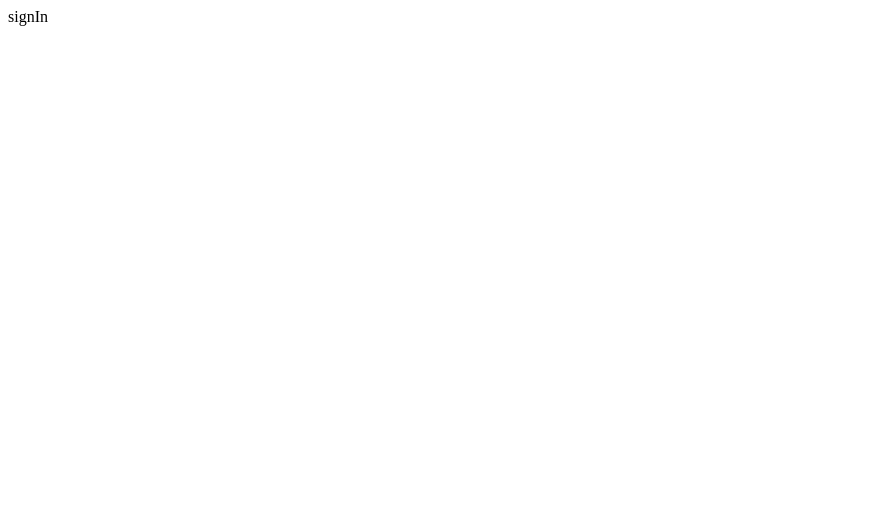
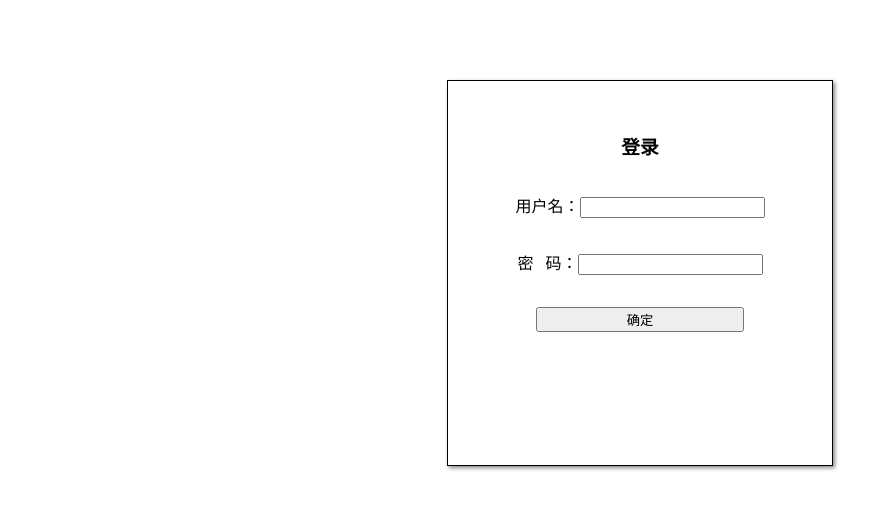
Before and after one commit to Earlysnail/react-next-redux-blog, a Next.js app: page /signIn in a window 1280 px wide. Shown: the top 510 px of the page, without its empty margins (0-893 px from the left). Built offline with nearby package versions, Linux system fonts and the light colour scheme.

Commit message:
登录界面

```diff
--- a/modules/signIn/index.js
+++ b/modules/signIn/index.js
@@ -4,16 +4,62 @@ class SignIn extends Component {
     constructor(props){
         super(props)
         this.state = {
+           username: '',
+           password: ''
+        }
+    }
+    componentDidMount(){
 
-        }
+    }
+    doSignIn = (username, password) => {
+        alert("登录中。。。。")
     }
     render() {
         return (
-            <div>
-                signIn
+            <div className='signIn'>
+                <div className='container'>
+                    <h3>登录</h3>
+                    <form>
+                        <div>
+                            <span>用户名：</span>
+                            <input type='text' value={this.username}></input>
+                        </div>
+                        <div>
+                            <span>密&nbsp;&nbsp;&nbsp;码：</span>
+                            <input type='password' value={this.password}></input>
+                        </div>
+                        <div>
+                            <input type='submit' value='确定' style={{width: '13rem'}} onClick={this.doSignIn}></input>
+                        </div>
+                    </form>
+                </div>
+                <style global jsx>{`
+                body{
+                    margin: 0;
+                    padding: 0;
+                }
+                .signIn {
+                    padding: 5rem 2rem;
+                    display: flex;
+                    justify-content: center;
+                }
+                .container {
+                    height: 20rem;
+                    width: 20rem;
+                    padding: 2rem;
+                    border:1px solid #000;
+                    box-shadow: 2px 2px 4px #888888;
+                    text-align: center;
+                }
+                .container form div{
+                    padding: 1rem;
+                }
+                `}
+                </style>
             </div>
         )
     }
+
 }
 
 export default SignIn
```
Also changed, not shown: modules/home/index.js (+7 -0 lines).
